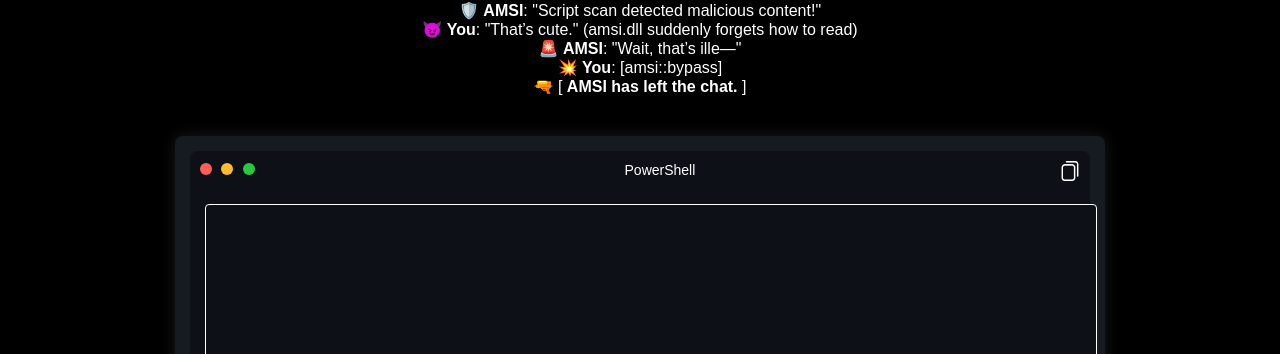
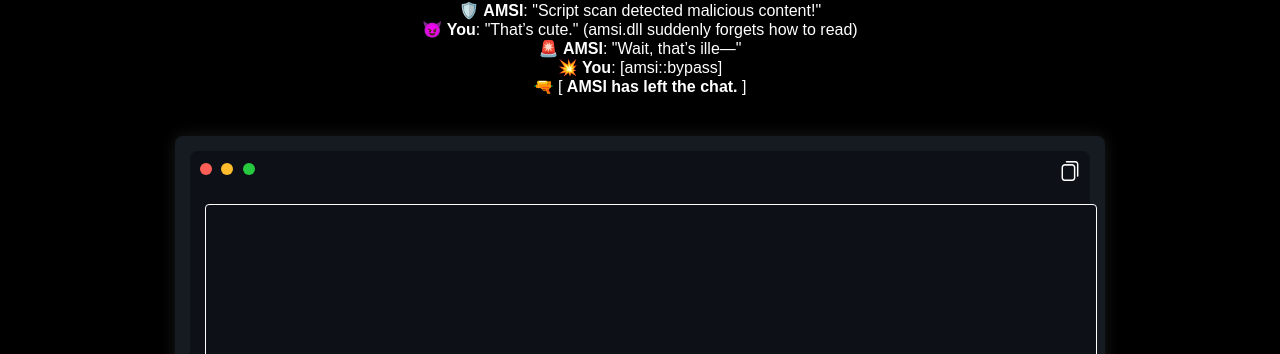
Before and after one commit to Extravenger/extravenger.github.io, a Jekyll site: the page amsininja/index.html, which Jekyll copies as it is, in a window 1280 px wide. Shown: the part 262-616 px from the top of the page. Built offline with Jekyll 4.4.1, drawn with Linux system fonts in a browser that asks for light colours.

Commit message:
Update index.html

```diff
--- a/amsininja/index.html
+++ b/amsininja/index.html
@@ -63,7 +63,6 @@
                     <span class="yellow"></span>
                     <span class="green"></span>
                 </div>
-                <span class="title">PowerShell</span>
                 <img src="img/copy.png" id="copyBtnTerminal" alt="Copy">
                 <span id="copiedText">Copied!</span>
             </div>
```
